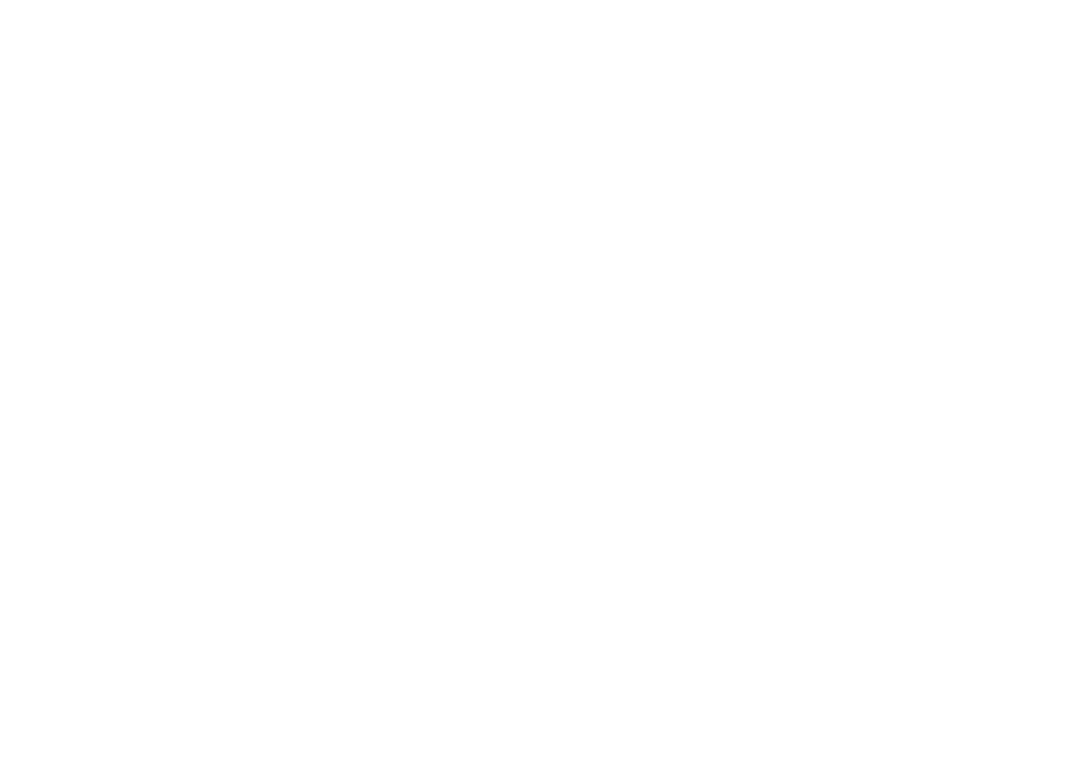
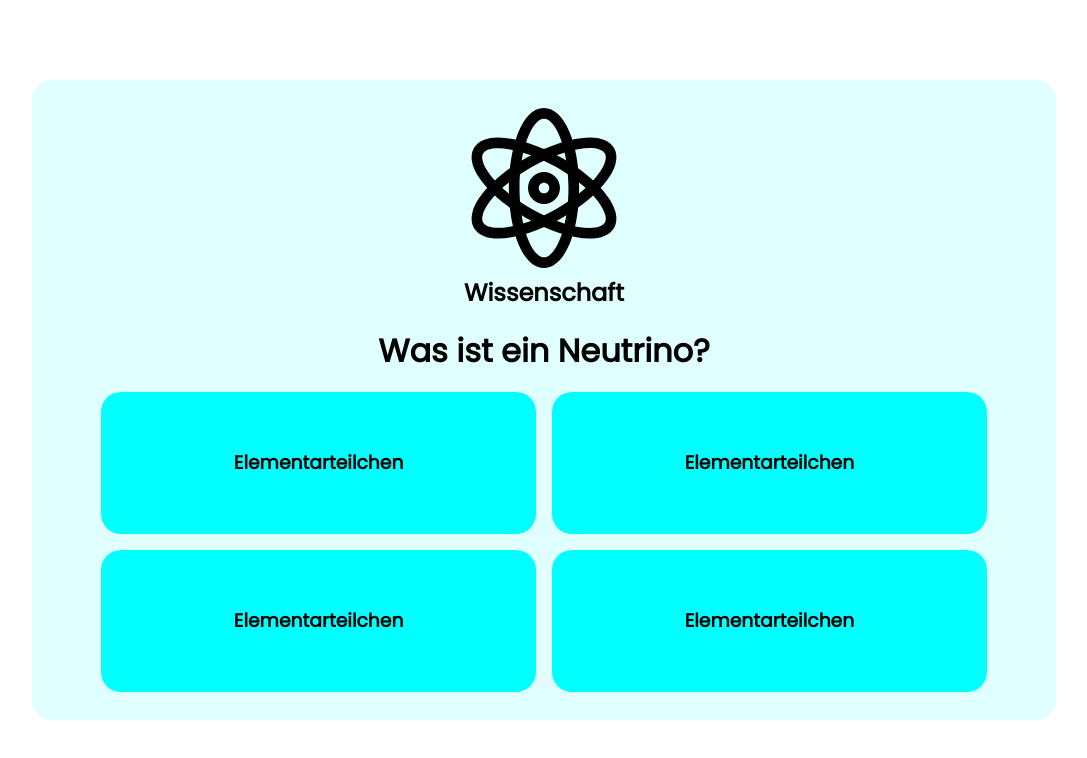
Before and after one commit to pako8128/quiz, a plain HTML site: page public/options.html in a window 1280 px wide. Shown: the whole page, without its empty margins (96-1183 px from the left). Drawn offline with Linux system fonts and the light colour scheme.

Commit message:
basic layout

```diff
--- a/public/options.html
+++ b/public/options.html
@@ -8,11 +8,30 @@
 	<title>Quiz Seite</title>
 	<link href="https://fonts.googleapis.com/css2?family=Poppins&display=swap" rel="stylesheet">
 	<link rel="stylesheet" href="styles/style.css">
+	<link rel="stylesheet" href="styles/options.css">
 </head>
 
 <body>
 	<main>
-
+		<div class="category">
+			<img src="images/science.svg" alt="Wissenschaft">
+			<h2>Wissenschaft</h2>
+		</div>
+		<h1>Was ist ein Neutrino?</h1>
+		<div class="options">
+			<div class="option">
+				<h3>Elementarteilchen</h3>
+			</div>
+			<div class="option">
+				<h3>Elementarteilchen</h3>
+			</div>
+			<div class="option">
+				<h3>Elementarteilchen</h3>
+			</div>
+			<div class="option">
+				<h3>Elementarteilchen</h3>
+			</div>
+		</div>
 	</main>
 </body>
 
--- /dev/null
+++ b/styles/options.scss
@@ -0,0 +1,49 @@
+body {
+	width: 100%;
+	height: 100vh;
+}
+
+main {
+	width: 80%;
+	height: 80%;
+	position: absolute;
+	top: 10%;
+	left: 10%;
+	padding: 20px;
+	border-radius: 20px;
+	background: lightcyan;
+	display: flex;
+	flex-direction: column;
+	align-items: center;
+	justify-content: space-around;
+}
+
+.category {
+	text-align: center;
+}
+
+img {
+	width: 10em;
+	height: 10em;
+}
+
+.options {
+	width: 90%;
+	height: 50%;
+	display: grid;
+	grid-template-columns: 1fr 1fr;
+	grid-template-rows: 1fr 1fr;
+	grid-gap: 1em;
+}
+
+.option {
+	background: cyan;
+	border-radius: 20px;
+	display: flex;
+	justify-content: center;
+	align-items: center;
+
+	&:hover {
+		background: darkcyan;
+	}
+}
--- a/styles/style.scss
+++ b/styles/style.scss
@@ -3,3 +3,7 @@
 	padding: 0;
 	box-sizing: border-box;
 }
+
+body {
+	font-family: "Poppins", sans-serif;
+}
```
Also changed, not shown: public/images/science.svg (added), public/styles/options.css (added), public/styles/style.css, 1 other file.
